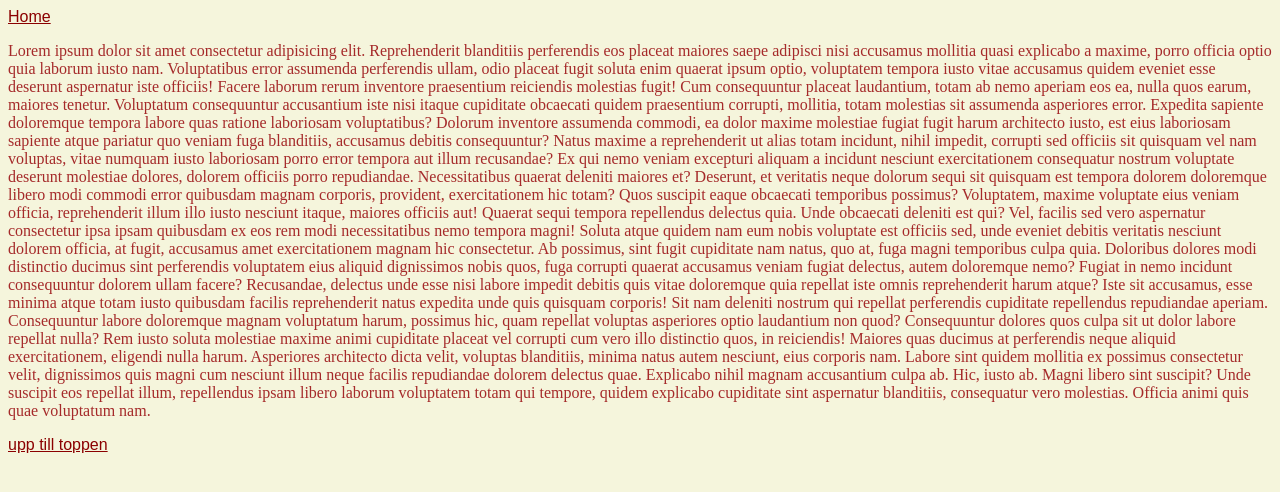
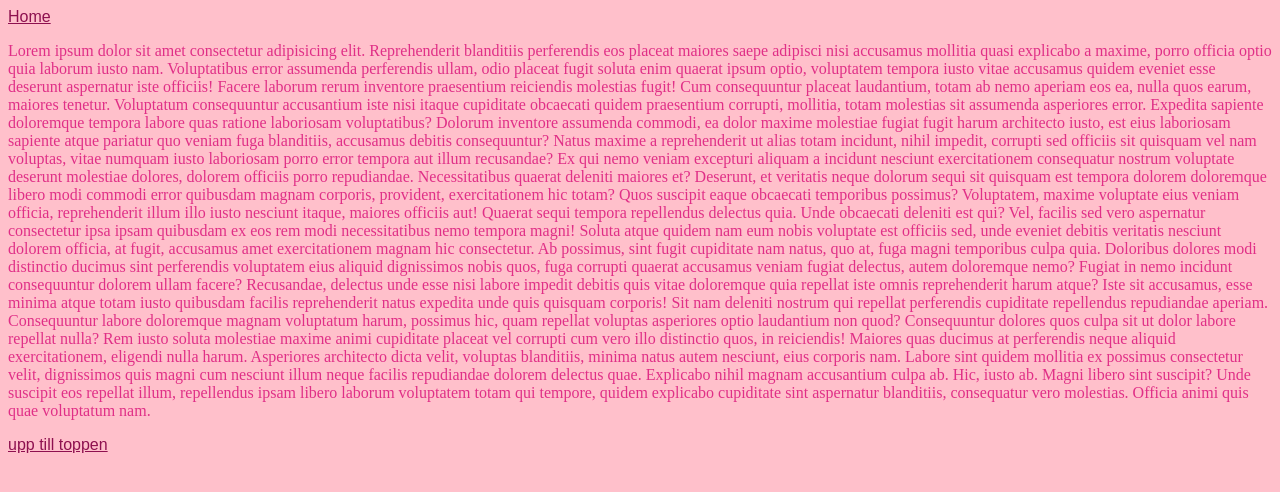
Before and after one commit to anntor4/webbutveckling-1, a plain HTML site: page upg2/Links/Bilder.html in a window 1280 px wide. Drawn offline with Linux system fonts and the light colour scheme.

Commit message:
klar upg 3

```diff
--- a/upg2/Links/Bilder.html
+++ b/upg2/Links/Bilder.html
@@ -11,11 +11,11 @@
             scroll-behavior: smooth;
         }
 
-        body{background-color:beige;
-        color:brown}
+        body{background-color:pink;
+        color:rgb(224, 47, 135)}
 
         a{font-family: fantasy;
-        color:darkred}
+        color:rgb(142, 16, 79)}
 
 
 
```
Also changed, not shown: upg2/Links/home.html (+3 -3 lines), upg2/Links/mailito.html (+1 -1 lines), upg2/Links/ommig.html (+2 -2 lines).
